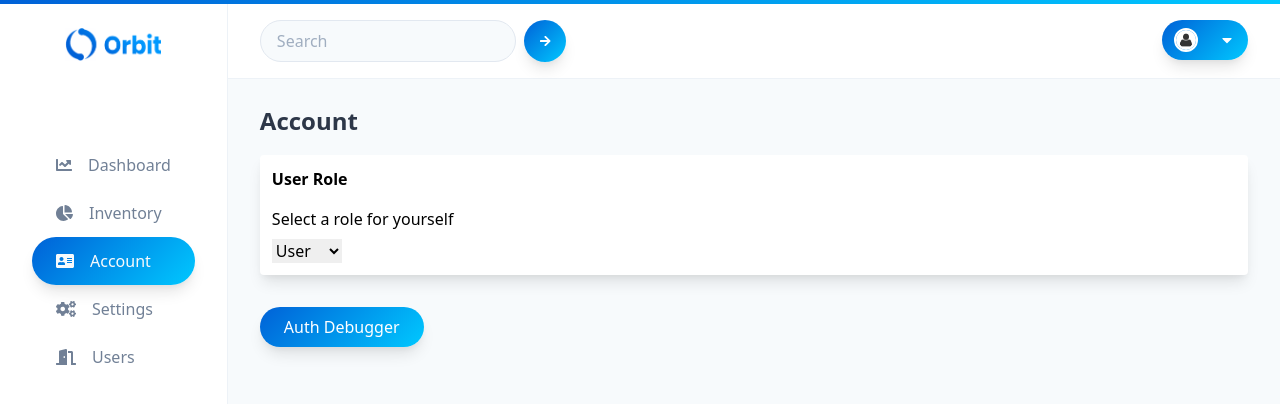
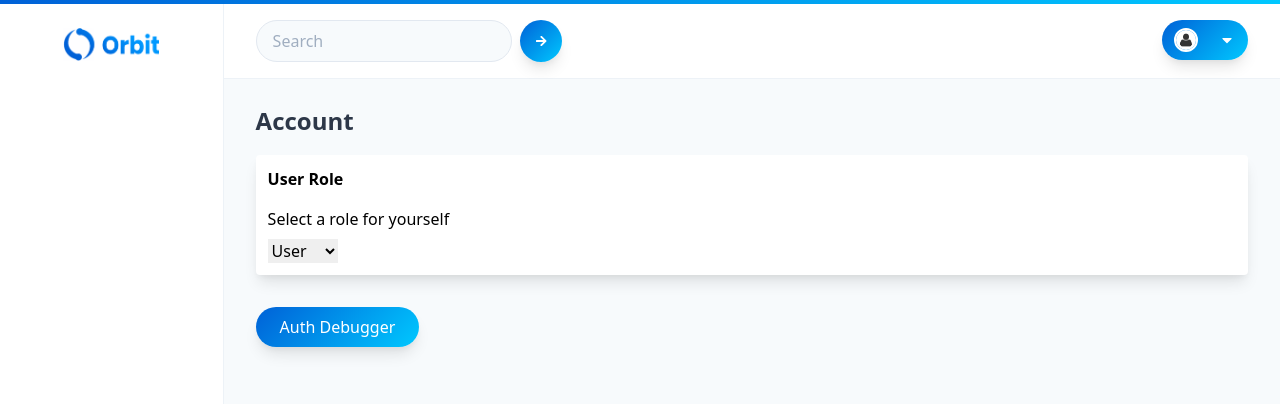
Before and after one commit to ClareBee/react-security, a React (Create React App) app in the folder orbit-app/: page /account in a window 1280 px wide. Shown: the top 404 px of the page. Built offline with nearby package versions, Linux system fonts and the light colour scheme.

Commit message:
check user role - set up isAdmin on auth context

```diff
--- a/orbit-app/src/components/Sidebar.js
+++ b/orbit-app/src/components/Sidebar.js
@@ -1,52 +1,57 @@
-import React from 'react';
-import classNames from 'classnames';
-import { FontAwesomeIcon } from '@fortawesome/react-fontawesome';
+import React, { useContext } from "react";
+import classNames from "classnames";
+import { FontAwesomeIcon } from "@fortawesome/react-fontawesome";
 import {
   faChartLine,
   faAddressCard,
   faChartPie,
   faCogs,
-  faDoorOpen
-} from '@fortawesome/free-solid-svg-icons';
-import { Link, useLocation } from 'react-router-dom';
-import logo from './../images/logo.png';
+  faDoorOpen,
+} from "@fortawesome/free-solid-svg-icons";
+import { Link, useLocation } from "react-router-dom";
+import logo from "./../images/logo.png";
+import { AuthContext } from "../context/AuthContext";
 
 const navItems = [
   {
-    label: 'Dashboard',
-    path: 'dashboard',
-    icon: faChartLine
+    label: "Dashboard",
+    path: "dashboard",
+    icon: faChartLine,
+    allowedRoles: ["user", "admin"],
   },
   {
-    label: 'Inventory',
-    path: 'inventory',
-    icon: faChartPie
+    label: "Inventory",
+    path: "inventory",
+    icon: faChartPie,
+    allowedRoles: ["admin"],
   },
   {
-    label: 'Account',
-    path: 'account',
-    icon: faAddressCard
+    label: "Account",
+    path: "account",
+    icon: faAddressCard,
+    allowedRoles: ["user", "admin"],
   },
   {
-    label: 'Settings',
-    path: 'settings',
-    icon: faCogs
+    label: "Settings",
+    path: "settings",
+    icon: faCogs,
+    allowedRoles: ["user", "admin"],
   },
   {
-    label: 'Users',
-    path: 'users',
-    icon: faDoorOpen
-  }
+    label: "Users",
+    path: "users",
+    icon: faDoorOpen,
+    allowedRoles: ["admin"],
+  },
 ];
 
 const NavItem = ({ navItem }) => {
   const location = useLocation();
-  const isCurrentRoute =
-    location.pathname === `/${navItem.path}`;
+  const isCurrentRoute = location.pathname === `/${navItem.path}`;
   const classes = classNames({
-    'px-2 sm:px-6 justify-center sm:justify-start py-3 rounded-full flex': true,
-    'text-gray-600 hover:text-blue-500 transform hover:translate-x-1 transition ease-in-out duration-100': !isCurrentRoute,
-    'bg-gradient text-gray-100 shadow-lg': isCurrentRoute
+    "px-2 sm:px-6 justify-center sm:justify-start py-3 rounded-full flex": true,
+    "text-gray-600 hover:text-blue-500 transform hover:translate-x-1 transition ease-in-out duration-100": !isCurrentRoute,
+    "bg-gradient text-gray-100 shadow-lg": isCurrentRoute,
   });
   return (
     <Link to={navItem.path} className={classes}>
@@ -54,19 +59,17 @@ const NavItem = ({ navItem }) => {
         <div className="mr-0 sm:mr-4">
           <FontAwesomeIcon icon={navItem.icon} />
         </div>
-        <span className="hidden sm:block">
-          {navItem.label}
-        </span>
+        <span className="hidden sm:block">{navItem.label}</span>
       </div>
     </Link>
   );
 };
 
-const NavItemContainer = ({ children }) => (
-  <div>{children}</div>
-);
+const NavItemContainer = ({ children }) => <div>{children}</div>;
 
 const Sidebar = () => {
+  const authContext = useContext(AuthContext);
+  const { role } = authContext.authState.userInfo;
   return (
     <section className="h-screen">
       <div className="w-16 sm:w-24 m-auto">
@@ -74,9 +77,13 @@ const Sidebar = () => {
       </div>
       <div className="mt-20">
         {navItems.map((navItem, i) => (
-          <NavItemContainer key={i}>
-            <NavItem navItem={navItem} />
-          </NavItemContainer>
+          <>
+            {navItem.allowedRoles.includes(role) && (
+              <NavItemContainer key={i}>
+                <NavItem navItem={navItem} />
+              </NavItemContainer>
+            )}
+          </>
         ))}
       </div>
     </section>
--- a/orbit-app/src/context/AuthContext.js
+++ b/orbit-app/src/context/AuthContext.js
@@ -37,6 +37,10 @@ const AuthProvider = ({ children }) => {
     // need to divide by 1000 as getTime() returns milliseconds, expiresAt is in seconds
     return new Date().getTime() / 1000 < authState.expiresAt;
   };
+
+  const isAdmin = () => {
+    return authState.userInfo.role === "admin";
+  };
   return (
     <Provider
       value={{
@@ -44,6 +48,7 @@ const AuthProvider = ({ children }) => {
         setAuthState: (authInfo) => setAuthInfo(authInfo),
         isAuthenticated,
         logout,
+        isAdmin,
       }}
     >
       {children}
```
Also changed, not shown: 1 other file (tests, documents, lock files or other folders).
